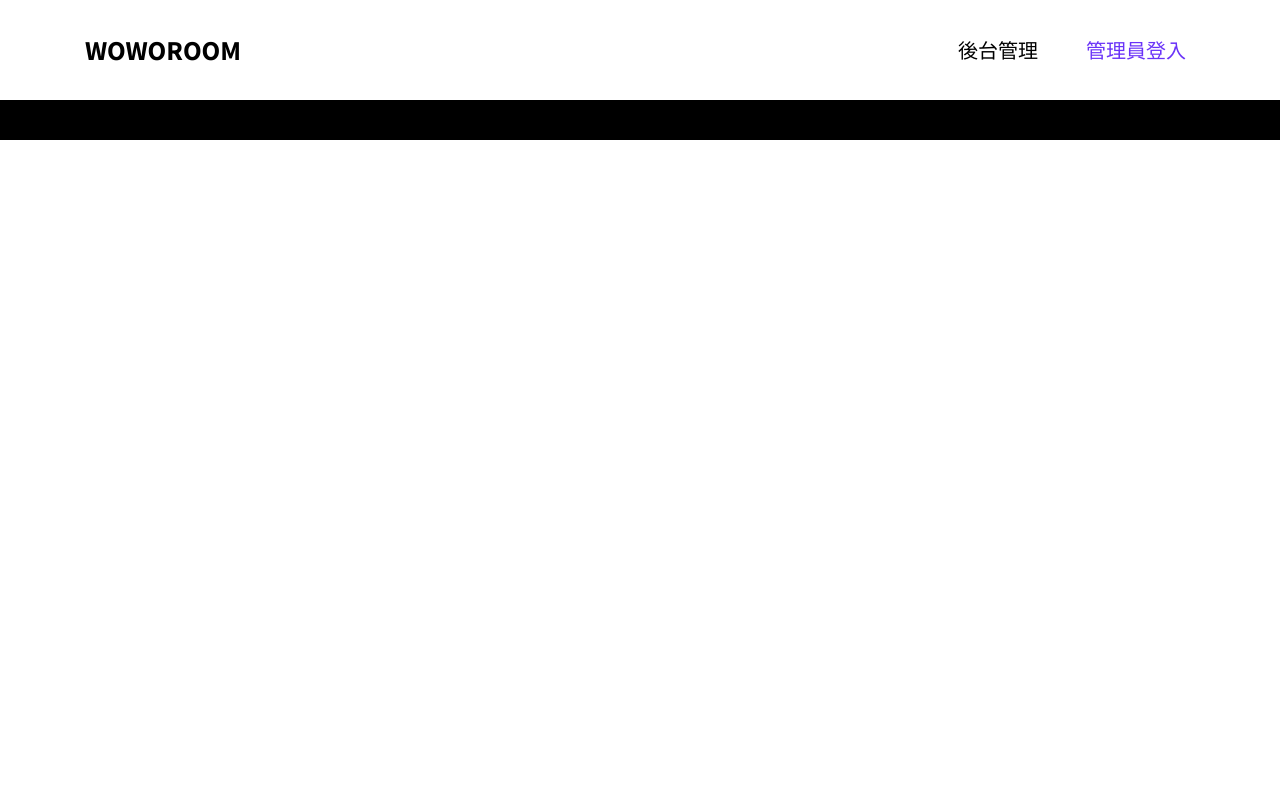
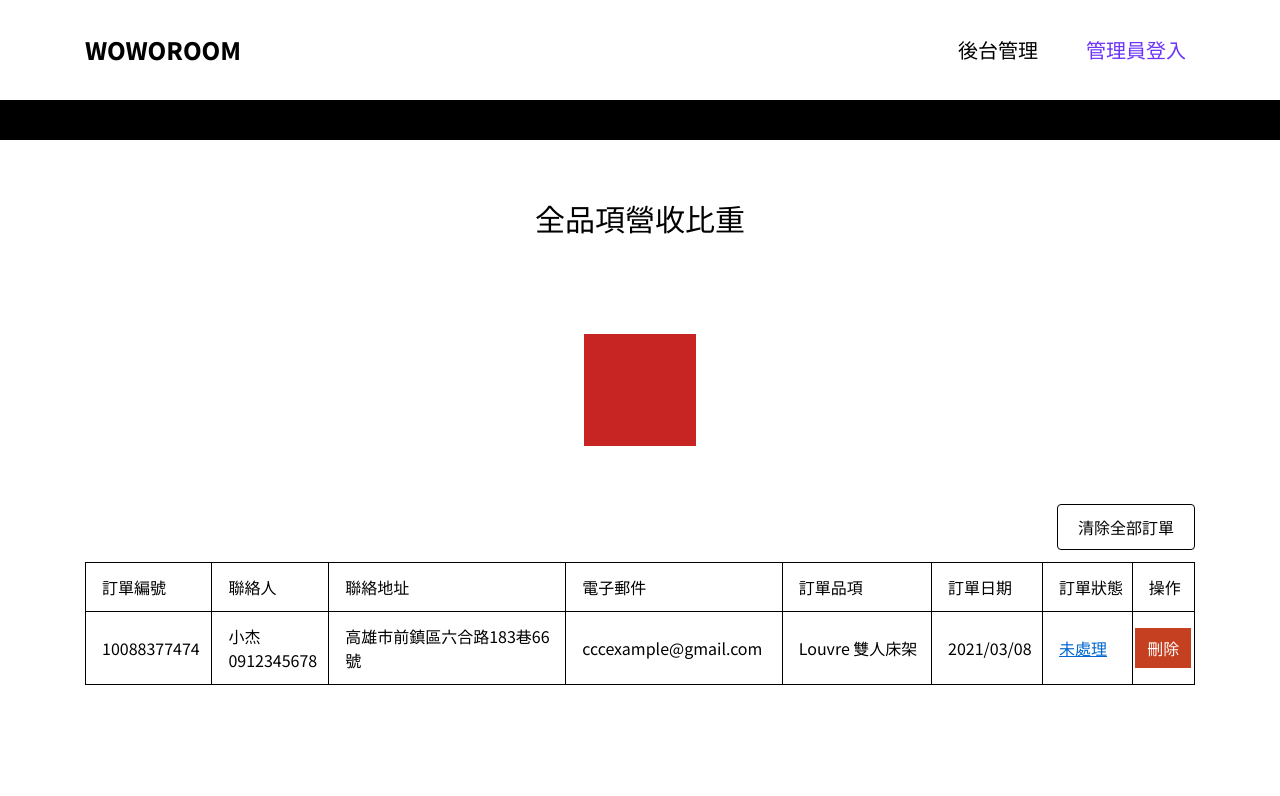
Before and after one commit to Avain84/js-final-project, a website: page back2.html in a window 1280 px wide. Drawn offline with Linux system fonts and the light colour scheme.

Commit message:
feat-新增後臺全品項切板

```diff
--- a/back2.html
+++ b/back2.html
@@ -6,25 +6,90 @@
     <title>WOWOROOM | 全產品類別營收統計</title>
     <link rel="icon" href="./src/img/favicon.ico" type="image/x-icon" />
     <link rel="stylesheet" href="./src/output.css" />
-    <link rel="stylesheet" href="./src/all.css">
+    <link rel="stylesheet" href="./src/all.css" />
   </head>
   <body class="font-noto-sans">
     <header>
       <nav class="navbar">
-        <div class="container relative h-full flex justify-between items-center">
+        <div
+          class="container relative h-full flex justify-between items-center"
+        >
           <h1>
             <a href="#" class="text-xl lg:text-2xl font-extrabold">WOWOROOM</a>
           </h1>
-          <input type="checkbox" class="hidden" id="mobile_nav">
-          <label for="mobile_nav" class="label md:hidden w-10 h-10 relative cursor-pointer">
+          <input type="checkbox" class="hidden" id="mobile_nav" />
+          <label
+            for="mobile_nav"
+            class="label md:hidden w-10 h-10 relative cursor-pointer"
+          >
             <div class="line"></div>
           </label>
-          <ul class="menu transition-all duration-700 max-h-0 md:max-h-20 lg:max-h-[100px] overflow-hidden md:flex absolute top-[60px] md:top-0 left-0 md:left-auto right-0">
-            <li class="menu-btn text-white md:text-black"><a href="#" class="menu-link">後台管理</a></li>
-            <li class="menu-btn text-purple-text"><a href="#" class="menu-link">管理員登入</a></li>
+          <ul
+            class="menu transition-all duration-700 max-h-0 md:max-h-20 lg:max-h-[100px] overflow-hidden md:flex absolute top-[60px] md:top-0 left-0 md:left-auto right-0"
+          >
+            <li class="menu-btn text-white md:text-black">
+              <a href="#" class="menu-link">後台管理</a>
+            </li>
+            <li class="menu-btn text-purple-text">
+              <a href="#" class="menu-link">管理員登入</a>
+            </li>
           </ul>
         </div>
       </nav>
     </header>
+    <main>
+      <div class="container mt-[60px]">
+        <h2 class="h2-text mb-[98px]">全品項營收比重</h2>
+        <div
+          class="chart-all-items w-28 h-28 mb-[58px] bg-red-warning mx-auto"
+        ></div>
+        <div class="data flex flex-col pb-[108px]">
+          <button
+            class="self-end border rounded hover:bg-black hover:text-white px-5 py-2.5 mb-3"
+          >
+            清除全部訂單
+          </button>
+          <div class="table-scroll overflow-x-auto overflow-y-hidden">
+            <table class="w-[1110px] border-collapse text-left">
+              <thead>
+                <tr>
+                  <th class="back-table-style">訂單編號</th>
+                  <th class="back-table-style">聯絡人</th>
+                  <th class="back-table-style max-w-[217px]">聯絡地址</th>
+                  <th class="back-table-style max-w-[214px]">電子郵件</th>
+                  <th class="back-table-style">訂單品項</th>
+                  <th class="back-table-style">訂單日期</th>
+                  <th class="back-table-style">訂單狀態</th>
+                  <th class="back-table-style">操作</th>
+                </tr>
+              </thead>
+              <tbody>
+                <tr>
+                  <td class="back-table-style">10088377474</td>
+                  <td class="back-table-style">小杰<br />0912345678</td>
+                  <td class="back-table-style max-w-[217px]">
+                    高雄市前鎮區六合路183巷66號
+                  </td>
+                  <td class="back-table-style max-w-[214px]">
+                    cccexample@gmail.com
+                  </td>
+                  <td class="back-table-style">Louvre 雙人床架</td>
+                  <td class="back-table-style"><time>2021/03/08</time></td>
+                  <td class="back-table-style"><a href="#" class="underline text-blue-state">未處理</a></td>
+                  <td class="back-table-style px-0 text-center">
+                    <button
+                      type="button"
+                      class="text-white bg-red-delete px-3 py-2"
+                    >
+                      刪除
+                    </button>
+                  </td>
+                </tr>
+              </tbody>
+            </table>
+          </div>
+        </div>
+      </div>
+    </main>
   </body>
 </html>
--- a/src/all.scss
+++ b/src/all.scss
@@ -37,3 +37,24 @@
 #mobile_nav:checked ~.menu{
   max-height : 300px;
 }
+
+/* width */
+.table-scroll::-webkit-scrollbar {
+  height: 6px;
+}
+
+/* Track */
+.table-scroll::-webkit-scrollbar-track {
+  background: #DACBFF;
+}
+
+/* Handle */
+.table-scroll::-webkit-scrollbar-thumb {
+  background: #9D7FEA;
+  border-radius: 5px;
+}
+
+/* Handle on hover */
+.table-scroll::-webkit-scrollbar-thumb:hover {
+  background: #5434A7;
+}
```
Also changed, not shown: src/all.css, src/input.css, src/output.css.
